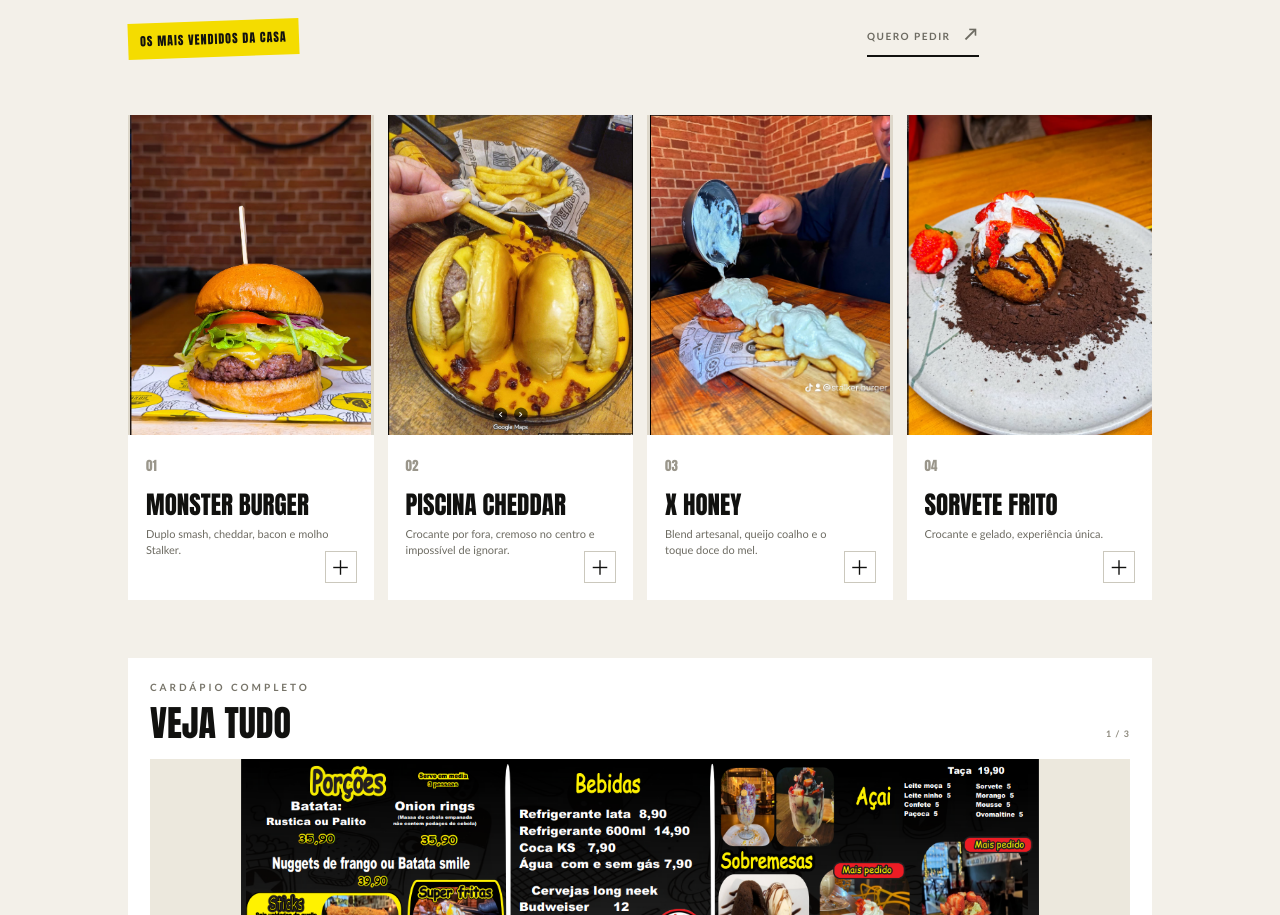
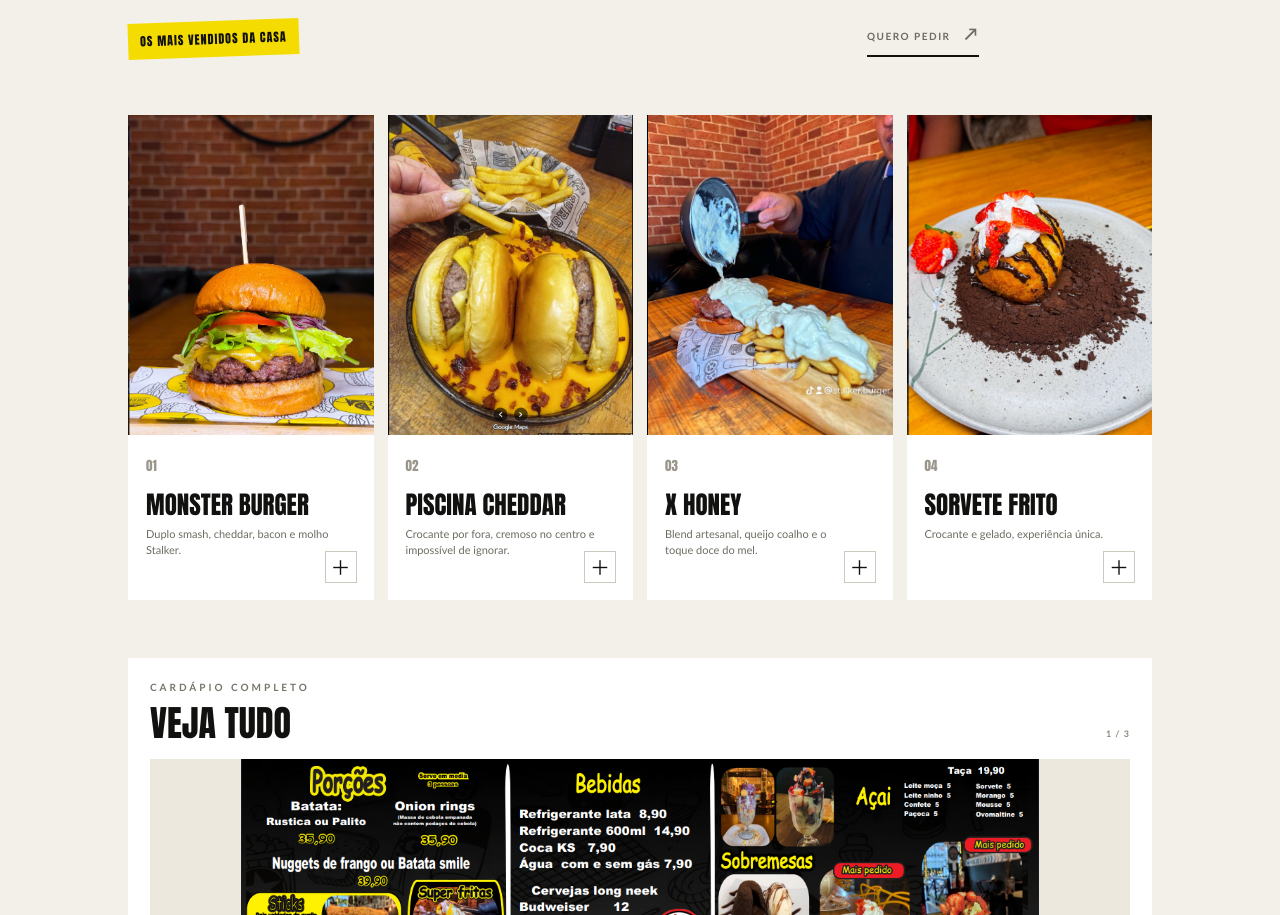
Before and after one commit to cauaprs92/StalkerBurguer, a Next.js app: page / in a window 1280 px wide. Shown: the part 1096-2011 px from the top of the page. Built offline with nearby package versions, Linux system fonts and the light colour scheme.

Commit message:
commit "contains do popup 01 e 03 para vizual mais bonito"

```diff
--- a/src/app/globals.css
+++ b/src/app/globals.css
@@ -47,5 +47,5 @@ footer { background: var(--ink); color: white; padding: 75px 10vw 25px; }.footer
 }
 
 .hero-image { object-fit: contain; object-position: center; }
-.card-1 .menu-image img { object-fit: contain; }
-.card-3 .menu-image img { object-fit: contain; }
+.card-1 .menu-image img { object-fit: cover; object-position: center; }
+.card-3 .menu-image img { object-fit: cover; object-position: center; }
```
